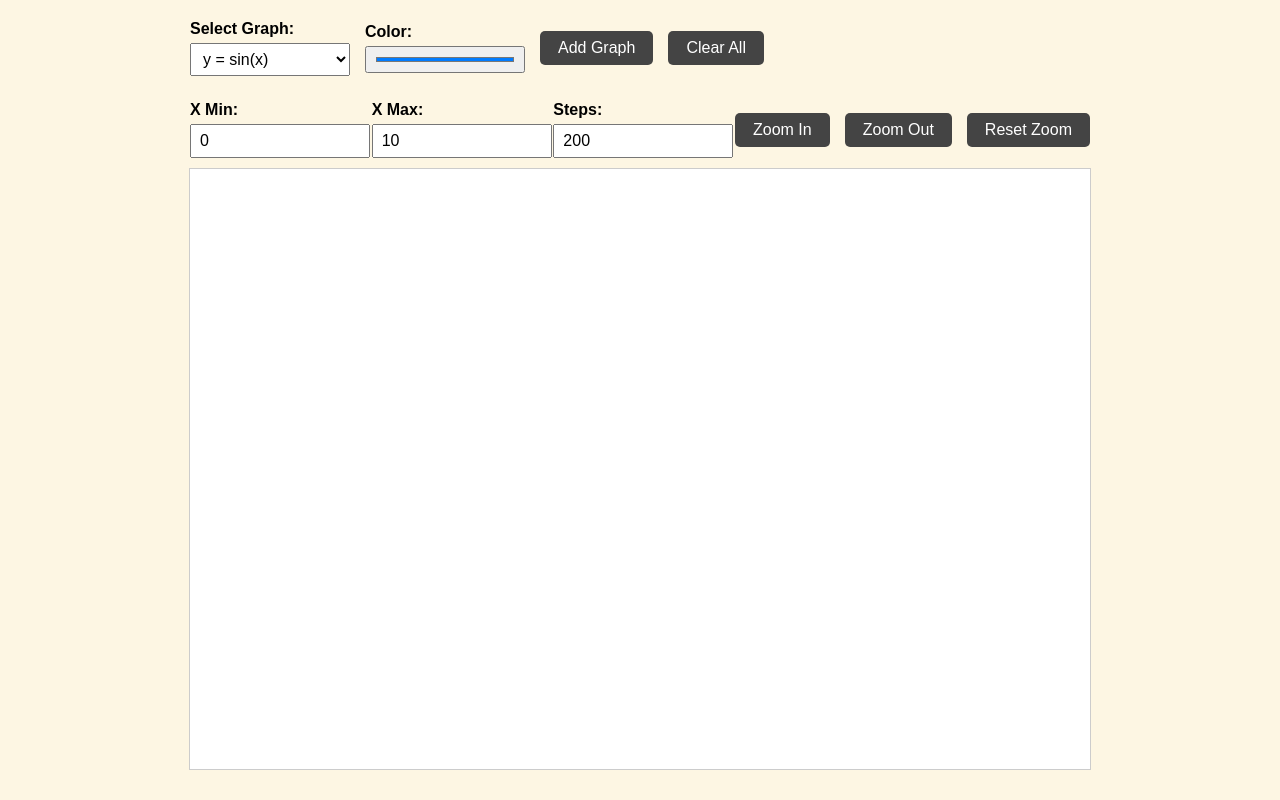
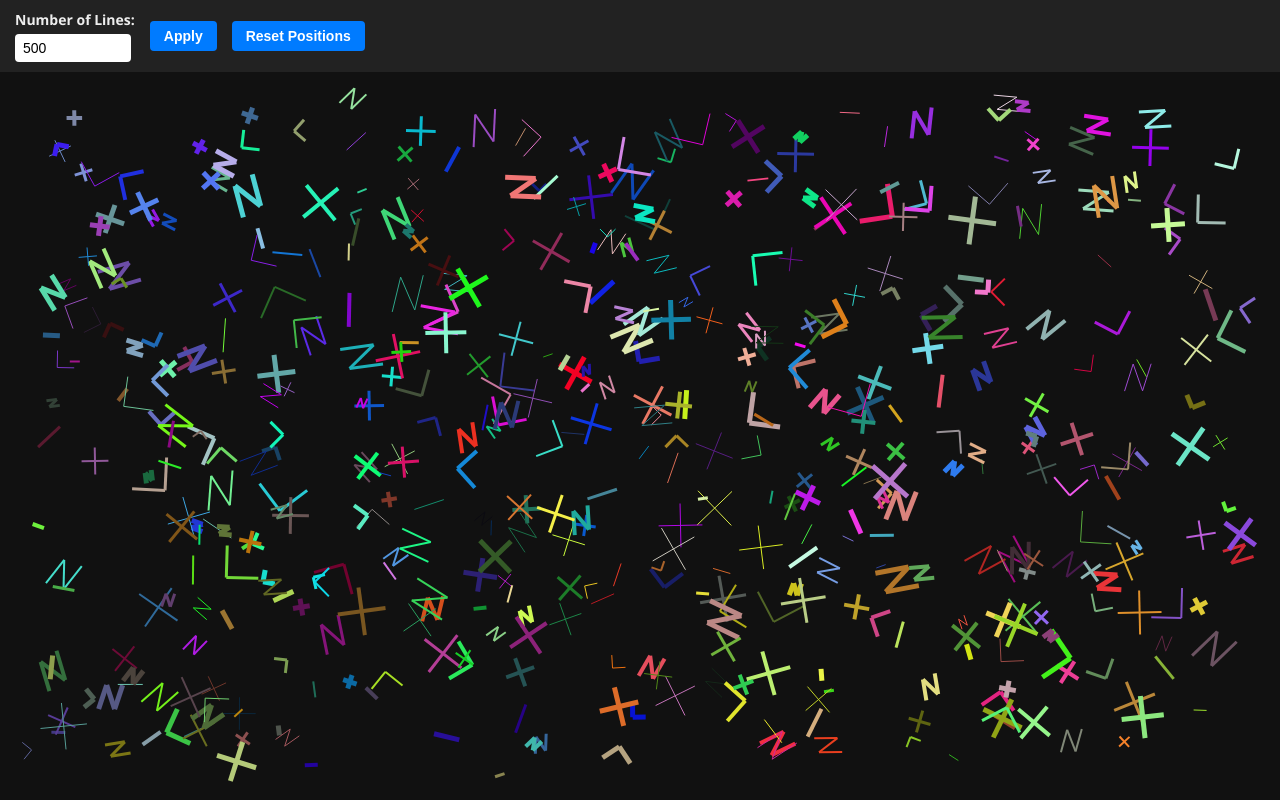
Before and after one commit to Fatyoda3/canvas-experiments, a plain HTML site: page index.html in a window 1280 px wide. Drawn offline with Linux system fonts and the light colour scheme.

Commit message:
hello I am fixing my old stuff, now I am working on  lines W L N l and  it's much better

```diff
--- a/assets/line.js
+++ b/assets/line.js
@@ -1,186 +1,203 @@
 class Line {
-
     constructor(effect, c) {
+        this.effect = effect;
+        this.c = c;
 
         this.length = Math.floor(Math.random() * 25) + 10;
+        this.width = Math.floor(Math.random() * 5) + 1;
 
-        this.width = Math.floor(Math.random() * 5) + 2;
+        // Random position inside canvas, keeping margins for shape size
+        this.x = Math.floor(Math.random() * (this.effect.width - this.length * 4)) + this.length * 2;
+        this.y = Math.floor(Math.random() * (this.effect.height - this.length * 4)) + this.length * 2;
 
-        this.effect = effect;
+        // Velocity for movement (random direction and speed)
+        this.Vx = (Math.random() * 2 + 0.5) * (Math.random() < 0.5 ? -1 : 1);
+        this.Vy = (Math.random() * 2 + 0.5) * (Math.random() < 0.5 ? -1 : 1);
 
+        // Choose random shape type: 'line', 'L', 'X', 'W'
+        const shapes = ['line', 'L', 'X', 'W'];
+        this.shape = shapes[Math.floor(Math.random() * shapes.length)];
 
-        this.c = c;
-
-        this.x = Math.floor(Math.random() * this.effect.width - (this.length * 2));
-
-        this.y = Math.floor(Math.random() * this.effect.height - (this.length * 2));
-
+        // Random color based on position
         this.color = `rgb(${this.x / this.effect.width * 255},${Math.floor(Math.random() * 255)},${this.y / this.effect.height * 255})`;
 
-        this.Vx = 1;
-        this.Vy = 2;
-        this.offset = Math.floor(Math.random() * this.length * 2);
+        // Random rotation angle in radians for the entire shape
+        this.rotation = Math.random() * 2 * Math.PI;
     }
 
+    // Helper to rotate a point (px, py) around origin (0,0) by this.rotation
+    rotatePoint(px, py) {
+        const cos = Math.cos(this.rotation);
+        const sin = Math.sin(this.rotation);
+        return {
+            x: px * cos - py * sin,
+            y: px * sin + py * cos
+        };
+    }
 
-    strokeLine() {
+    strokeLine(x1, y1, x2, y2) {
+        this.c.beginPath();
+        this.c.moveTo(x1, y1);
+        this.c.lineTo(x2, y2);
+        this.c.stroke();
+    }
 
+    drawShape() {
         this.c.strokeStyle = this.color;
         this.c.lineWidth = this.width;
 
-        this.c.beginPath();
-
-        this.c.moveTo(this.x, this.y);
-        this.c.lineTo(this.x + this.offset, this.y + this.length * 2);
-
-        this.c.stroke();
-
-        this.c.closePath();
-
-
+        // Coordinates relative to (this.x, this.y)
+        // We’ll define points for each shape before rotation
+        switch(this.shape) {
+            case 'line': {
+                // Simple line length = this.length
+                let p1 = {x: 0, y: 0};
+                let p2 = {x: this.length, y: 0};
+                p1 = this.rotatePoint(p1.x, p1.y);
+                p2 = this.rotatePoint(p2.x, p2.y);
+                this.strokeLine(this.x + p1.x, this.y + p1.y, this.x + p2.x, this.y + p2.y);
+                break;
+            }
+            case 'L': {
+                // L shape: two lines, length each = this.length
+                let p0 = {x: 0, y: 0};
+                let p1 = {x: this.length, y: 0};
+                let p2 = {x: 0, y: this.length};
+                p0 = this.rotatePoint(p0.x, p0.y);
+                p1 = this.rotatePoint(p1.x, p1.y);
+                p2 = this.rotatePoint(p2.x, p2.y);
+                this.strokeLine(this.x + p0.x, this.y + p0.y, this.x + p1.x, this.y + p1.y);
+                this.strokeLine(this.x + p0.x, this.y + p0.y, this.x + p2.x, this.y + p2.y);
+                break;
+            }
+            case 'X': {
+                // X shape: two crossing lines of length this.length
+                let p1a = {x: 0, y: 0};
+                let p1b = {x: this.length, y: this.length};
+                let p2a = {x: 0, y: this.length};
+                let p2b = {x: this.length, y: 0};
+                p1a = this.rotatePoint(p1a.x, p1a.y);
+                p1b = this.rotatePoint(p1b.x, p1b.y);
+                p2a = this.rotatePoint(p2a.x, p2a.y);
+                p2b = this.rotatePoint(p2b.x, p2b.y);
+                this.strokeLine(this.x + p1a.x, this.y + p1a.y, this.x + p1b.x, this.y + p1b.y);
+                this.strokeLine(this.x + p2a.x, this.y + p2a.y, this.x + p2b.x, this.y + p2b.y);
+                break;
+            }
+            case 'W': {
+                // W shape: 4 points zig-zag, connected in sequence, approx length segments
+                // Points (relative): (0, length), (length/3, 0), (2*length/3, length), (length, 0)
+                let points = [
+                    {x: 0, y: this.length},
+                    {x: this.length / 3, y: 0},
+                    {x: 2 * this.length / 3, y: this.length},
+                    {x: this.length, y: 0}
+                ];
+                // Rotate all points
+                points = points.map(p => this.rotatePoint(p.x, p.y));
+                // Draw lines between consecutive points
+                for (let i = 0; i < points.length - 1; i++) {
+                    this.strokeLine(this.x + points[i].x, this.y + points[i].y, this.x + points[i+1].x, this.y + points[i+1].y);
+                }
+                break;
+            }
+        }
     }
 
-
     update() {
-
         this.x += this.Vx;
         this.y += this.Vy;
 
-        if (this.x < this.length) {
-
-            this.Vx = - this.Vx;
-
-            this.x = this.length;
+        // Bounce off edges (considering max shape size = this.length*2 margin)
+        if (this.x < this.length * 2) {
+            this.Vx = -this.Vx;
+            this.x = this.length * 2;
+        }
+        if (this.x > this.effect.width - this.length * 2) {
+            this.Vx = -this.Vx;
+            this.x = this.effect.width - this.length * 2;
+        }
+        if (this.y < this.length * 2) {
+            this.Vy = -this.Vy;
+            this.y = this.length * 2;
+        }
+        if (this.y > this.effect.height - this.length * 2) {
+            this.Vy = -this.Vy;
+            this.y = this.effect.height - this.length * 2;
         }
 
-
-        if (this.x > this.effect.width - this.length) {
-
-            this.Vx = - this.Vx;
-
-            this.x = this.effect.width - this.length;
-
-        }
-        if (this.y < this.length) {
-
-            this.Vy = - this.Vy;
-
-            this.y = this.length;
-
-        }
-
-        if (this.y > this.effect.width - this.length) {
-
-            this.Vy = -this.Vy;
-
-            this.y = this.effect.width - this.length;
-
-        }
-        this.strokeLine();
+        this.drawShape();
     }
 
-
     reset() {
-
-        this.x = Math.floor(Math.random() * this.effect.width - (this.length * 2));
-
-        this.y = Math.floor(Math.random() * this.effect.height - (this.length * 2));
-
+        this.x = Math.floor(Math.random() * (this.effect.width - this.length * 4)) + this.length * 2;
+        this.y = Math.floor(Math.random() * (this.effect.height - this.length * 4)) + this.length * 2;
+        this.Vx = (Math.random() * 2 + 0.5) * (Math.random() < 0.5 ? -1 : 1);
+        this.Vy = (Math.random() * 2 + 0.5) * (Math.random() < 0.5 ? -1 : 1);
+        this.rotation = Math.random() * 2 * Math.PI;
     }
 }
 
+class Effect {
+    constructor(canvas) {
+        this.canvas = canvas;
+        this.c = this.canvas.getContext('2d');
+        this.width = window.innerWidth;
+        this.height = window.innerHeight - document.getElementById('controls').offsetHeight;
+        this.canvas.width = this.width;
+        this.canvas.height = this.height;
 
-class Effect {
-    constructor(canvas, context) {
-
-        this.width = canvas.width;
-        this.height = canvas.height;
-
-        this.LineCount = 500;
-        this.LineArray = [];
-
-        this.canvas = canvas;
-        this.context = context;
-
-        this.generateLines();
-
-
-
-        window.addEventListener('resize', () => {
-            this.resize(window.innerWidth, window.innerHeight);
-
-        })
-
-
+        this.lines = [];
+        this.numberOfLines = 500;
     }
 
-    generateLines() {
-
-
-        for (let i = 0; i < this.LineCount; i++)
-            this.LineArray[i] = (new Line(this, this.context));
-
+    createLines() {
+        this.lines = [];
+        for (let i = 0; i < this.numberOfLines; i++) {
+            this.lines.push(new Line(this, this.c));
+        }
     }
 
-    handleLines() {
-        for (let i = 0; i < this.LineCount; i++) {
-
-            this.LineArray[i].update();
-
+    animate() {
+        this.c.clearRect(0, 0, this.width, this.height);
+        for (const line of this.lines) {
+            line.update();
         }
-
-    }
-    resize(w, h) {
-
-        this.width = w;
-        this.height = h;
-
-        this.canvas.width = w;
-        this.canvas.height = h;
-
-        this.LineArray.forEach(p => {
-
-            p.reset();
-
-        })
-
+        requestAnimationFrame(this.animate.bind(this));
     }
 
-
-
+    resetPositions() {
+        for (const line of this.lines) {
+            line.reset();
+        }
+    }
 }
 
+const canvas = document.getElementById('canvas');
+const effect = new Effect(canvas);
 
+function applySettings() {
+    const input = document.getElementById('lineCountInput');
+    const val = parseInt(input.value);
+    if (val && val > 0 && val <= 2000) {
+        effect.numberOfLines = val;
+        effect.createLines();
+    }
+}
+document.getElementById('applyBtn').onclick = () => {
+    applySettings();
+};
+document.getElementById('resetBtn').onclick = () => {
+    effect.resetPositions();
+};
 
+window.addEventListener('resize', () => {
+    effect.width = window.innerWidth;
+    effect.height = window.innerHeight - document.getElementById('controls').offsetHeight;
+    canvas.width = effect.width;
+    canvas.height = effect.height;
+    effect.createLines();
+});
 
-window.addEventListener('load', () => {
-
-
-    const canvas = document.querySelector('canvas');
-    const context = canvas.getContext('2d');
-
-    canvas.width = window.innerWidth;
-    canvas.height = window.innerHeight;
-
-
-    const screen = new Effect(canvas, context);
-
-
-
-
-
-
-
-    const animate = () => {
-
-        context.clearRect(0, 0, canvas.width, canvas.height);
-
-        screen.handleLines();
-
-        requestAnimationFrame(animate);
-
-    }
-
-    animate();
-
-})
+effect.createLines();
+effect.animate();
--- a/index.html
+++ b/index.html
@@ -3,157 +3,81 @@
   <head>
     <meta charset="UTF-8" />
     <meta name="viewport" content="width=device-width, initial-scale=1" />
-<title>Advanced Multi-Graph Plotter</title>
+    <title>Random Shape Lines Animation</title>
     <style>
-  body {
-    background-color: #fdf6e3;
-    font-family: Arial, sans-serif;
-    margin: 0; padding: 20px;
+      body,
+      html {
+        margin: 0;
+        padding: 0;
+        height: 100%;
+        background: #111;
+        overflow: hidden;
+        font-family: "Segoe UI", Tahoma, Geneva, Verdana, sans-serif;
+        color: #eee;
         display: flex;
         flex-direction: column;
-    align-items: center;
       }
       #controls {
-    max-width: 900px;
-    width: 100%;
+        background: #222;
+        padding: 10px 15px;
         display: flex;
-    flex-wrap: wrap;
         gap: 15px;
-    margin-bottom: 15px;
         align-items: center;
       }
       label {
-    font-weight: bold;
+        font-weight: 600;
         user-select: none;
         display: flex;
         flex-direction: column;
-    min-width: 140px;
+        font-size: 14px;
       }
-  input[type="number"], select, input[type="color"] {
+      input[type="number"] {
         margin-top: 5px;
         padding: 6px 8px;
-    font-size: 16px;
-    width: 160px;
+        font-size: 14px;
+        width: 100px;
+        border-radius: 4px;
+        border: none;
       }
       button {
-    padding: 8px 18px;
+        background: #007bff;
+        color: white;
         border: none;
-    background-color: #444;
-    color: white;
-    border-radius: 5px;
+        padding: 7px 14px;
+        border-radius: 4px;
         cursor: pointer;
-    font-size: 16px;
-    white-space: nowrap;
+        font-size: 14px;
+        font-weight: 600;
       }
       button:hover {
-    background-color: #222;
-  }
-  #graphsList {
-    max-width: 900px;
-    width: 100%;
-    margin-bottom: 10px;
-  }
-  #graphsList > div {
-    display: flex;
-    align-items: center;
-    gap: 10px;
-    margin-bottom: 8px;
-  }
-  #graphsList label {
-    min-width: auto;
-    font-weight: normal;
+        background: #0056b3;
       }
       canvas {
-    border: 1px solid #ccc;
-    background: white;
-    max-width: 100%;
-    height: auto;
+        flex: 1;
+        display: block;
+        background: #111;
         cursor: crosshair;
-  }
-  #legend {
-    margin-top: 10px;
-    max-width: 900px;
-    width: 100%;
-    display: flex;
-    gap: 15px;
-    flex-wrap: wrap;
-    font-size: 14px;
-  }
-  .legend-item {
-    display: flex;
-    align-items: center;
-    gap: 6px;
-  }
-  .color-box {
-    width: 18px;
-    height: 18px;
-    border-radius: 3px;
-    border: 1px solid #444;
-  }
-  #tooltip {
-    position: absolute;
-    background: #222;
-    color: #eee;
-    padding: 5px 8px;
-    border-radius: 4px;
-    pointer-events: none;
-    font-size: 12px;
-    opacity: 0;
-    transition: opacity 0.15s;
       }
     </style>
   </head>
   <body>
-
     <div id="controls">
-  <label for="graphSelect">
-    Select Graph:
-    <select id="graphSelect">
-      <option value="sin">y = sin(x)</option>
-      <option value="cos">y = cos(x)</option>
-      <option value="square">y = x²</option>
-      <option value="linear">y = x</option>
-      <option value="exp">y = eˣ</option>
-    </select>
+      <label for="lineCountInput">
+        Number of Lines:
+        <input
+          type="number"
+          id="lineCountInput"
+          value="500"
+          min="10"
+          max="2000"
+        />
       </label>
-
-  <label for="graphColor">
-    Color:
-    <input type="color" id="graphColor" value="#007bff" />
-  </label>
-
-  <button id="addGraphBtn">Add Graph</button>
-  <button id="clearGraphsBtn">Clear All</button>
+      <button id="applyBtn">Apply</button>
+      <button id="resetBtn">Reset Positions</button>
     </div>
 
-<div id="graphsList"></div>
+    <canvas id="canvas"></canvas>
 
-<div id="rangeControls" style="max-width: 900px; width: 100%; display: flex; gap: 15px; align-items: center; margin-bottom: 10px;">
-  <label for="xMinInput">
-    X Min:
-    <input type="number" id="xMinInput" value="0" step="0.1" />
-  </label>
-
-  <label for="xMaxInput">
-    X Max:
-    <input type="number" id="xMaxInput" value="10" step="0.1" />
-  </label>
-
-  <label for="stepsInput">
-    Steps:
-    <input type="number" id="stepsInput" value="200" min="10" max="2000" />
-  </label>
-
-  <button id="zoomInBtn">Zoom In</button>
-  <button id="zoomOutBtn">Zoom Out</button>
-  <button id="resetZoomBtn">Reset Zoom</button>
-</div>
-
-<canvas id="canvas" width="900" height="600"></canvas>
-
-<div id="legend"></div>
-<div id="tooltip"></div>
-<script src="assets/sinewaves.js" type="module"></script>
-
+    <script src="assets/line.js" type="module"></script>
   </body>
 </html>
```
Lines whose indentation alone changed are shown as unchanged.
